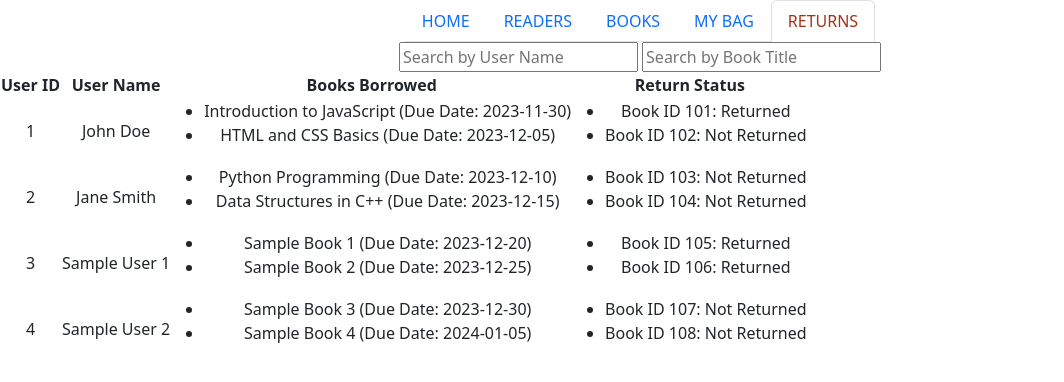
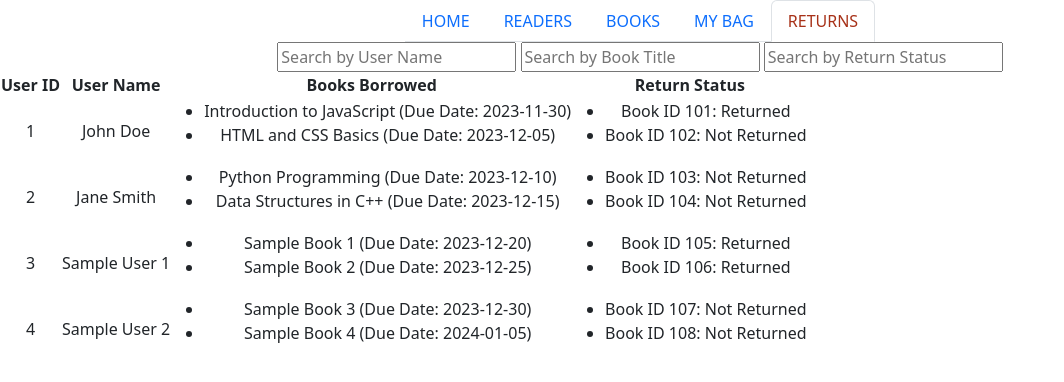
Before and after one commit to vishalgimhan/LibrarySystem, a Django app: page /returns in a window 1280 px wide. Shown: the part 81-463 px from the top of the page, without its empty margins (0-1064 px from the left). Run offline with Django 3.2, Linux system fonts and the light colour scheme.

Commit message:
Search by Return_status

```diff
--- a/Group assaigmne t/mysite/lims_app/templates/returns.html
+++ b/Group assaigmne t/mysite/lims_app/templates/returns.html
@@ -41,6 +41,12 @@
         placeholder="Search by Book Title"
         oninput="searchTable('bookTitle', this.value)"
       />
+      <input
+      type="text"
+      id="search-status"
+      placeholder="Search by Return Status"
+      oninput="searchTable('returnStatus', this.value)"
+    />
 
     </div>
 
```
